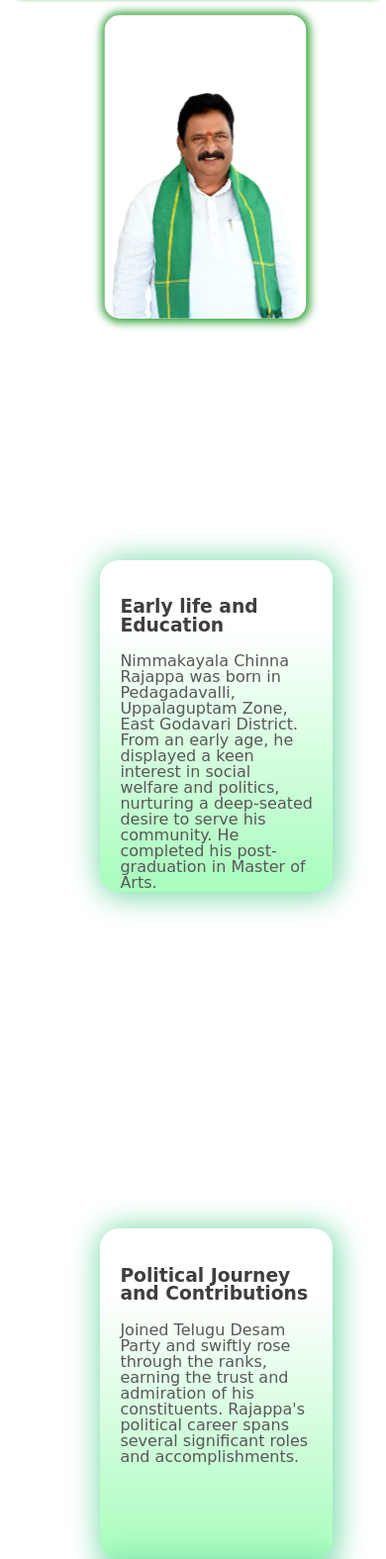
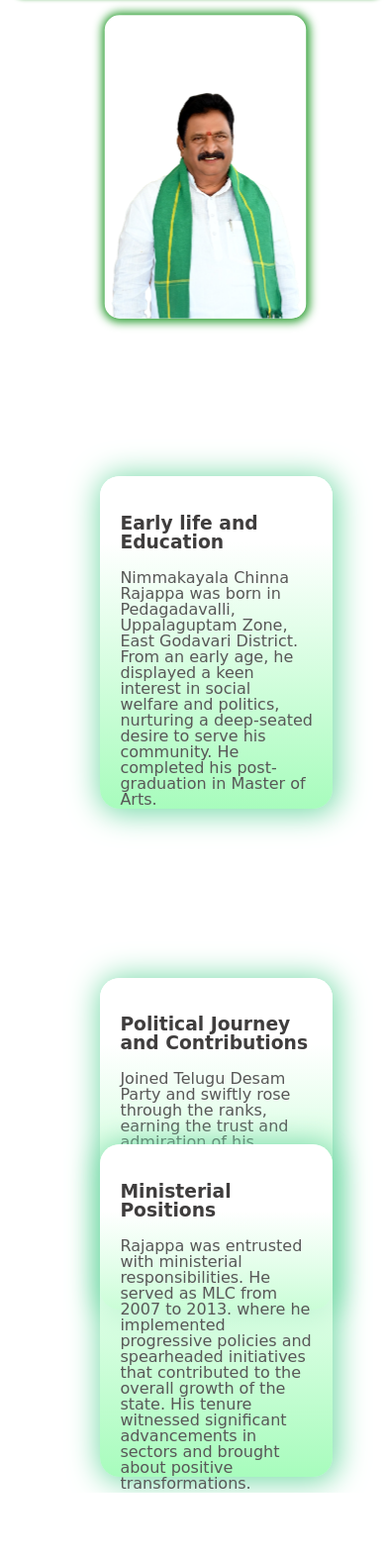
Before and after one commit to nagendra9199/redesignrg, a plain HTML site: page index.html in a window 390 px wide. Shown: the part 616-2191 px from the top of the page at 99% size. After the commit the page ends 2124 px from the top, so only its background shows below. Drawn offline with Linux system fonts and the light colour scheme.

Commit message:
Update index.html

```diff
--- a/index.html
+++ b/index.html
@@ -337,17 +337,17 @@
 
                 }
                 .el-content{
-                    top:140%;
+                    top:130%;
                     left:26%;
 
 
                 }
                 .el-content1{
-                    top:220%;
+                    top:190%;
                     left:26%;
                 }
                 .el-content2{
-                    top:260%;
+                    top:210%;
                     left:26%;
                 }
                 .nav{
```
